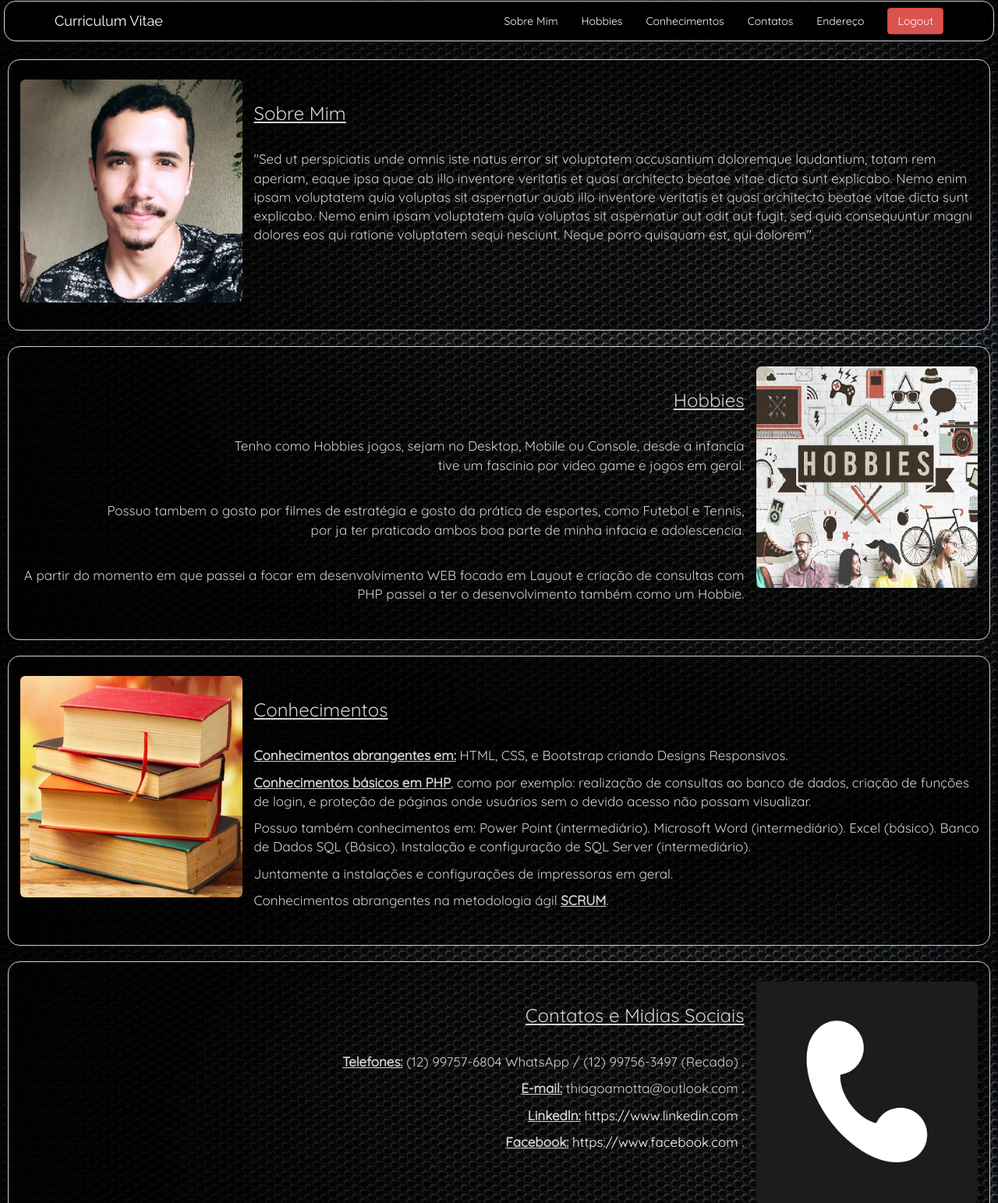
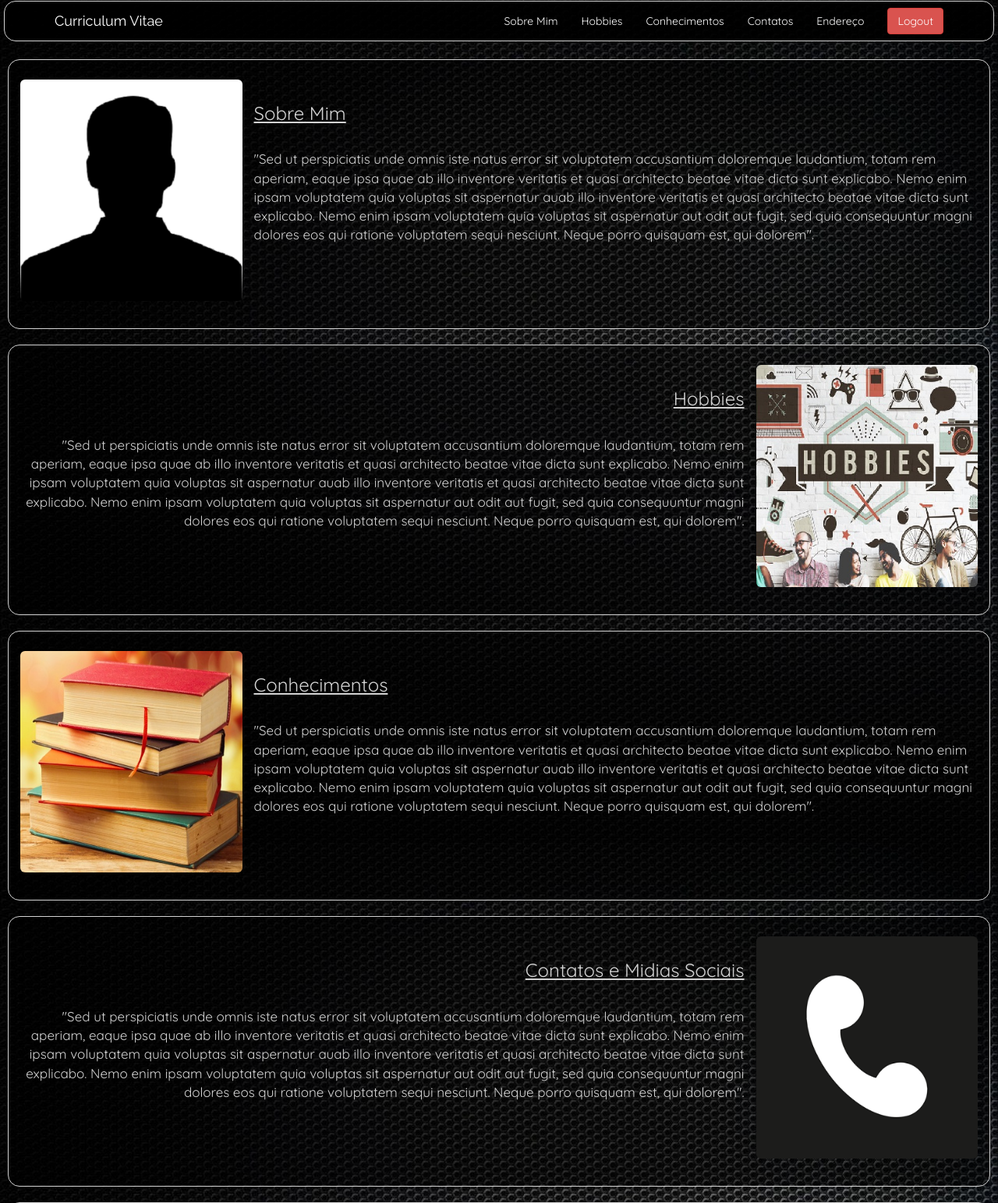
Before and after one commit to thiagoamotta/curriculumphp, a PHP site: page / in a window 1280 px wide. Shown: the top 1543 px of the page at 78% size. Run offline with PHP 8.4, Linux system fonts and the light colour scheme; the visitor is signed in with stand-in values (Sample User, id 1); some libraries are stand-ins or nearby versions.

Commit message:
Atualizacao de dados

```diff
--- a/index.php
+++ b/index.php
@@ -75,7 +75,7 @@
         <div class="row" id="sobremim">
 
         <div class="imagemTopo col-md-3">
-            <img class="img-responsive img-rounded" src="img/thiago.png"/>
+            <img class="img-responsive img-rounded" src="img/perfil.png"/>
         </div>
 
         <div class="textoTopo" >
@@ -94,8 +94,7 @@
         <div class="textoCentro" >
         <h3><u>Hobbies</u></h3>
         <br>
-        <p>Tenho como Hobbies jogos, sejam no Desktop, Mobile ou Console, desde a infancia <br> tive um fascinio por video game e jogos em geral.</p><br><p>Possuo tambem o gosto por filmes de estratégia e gosto da prática de esportes, como Futebol e Tennis, <br>por ja ter praticado ambos boa parte de minha infacia e adolescencia.</p>
-        <br><p>A partir do momento em que passei a focar em desenvolvimento WEB focado em Layout e criação de consultas com PHP passei a ter o desenvolvimento também como um Hobbie.</p>
+        "Sed ut perspiciatis unde omnis iste natus error sit voluptatem accusantium doloremque laudantium, totam rem aperiam, eaque ipsa quae ab illo inventore veritatis et quasi architecto beatae vitae dicta sunt explicabo. Nemo enim ipsam voluptatem quia voluptas sit aspernatur auab illo inventore veritatis et quasi architecto beatae vitae dicta sunt explicabo. Nemo enim ipsam voluptatem quia voluptas sit aspernatur aut odit aut fugit, sed quia consequuntur magni dolores eos qui ratione voluptatem sequi nesciunt. Neque porro quisquam est, qui dolorem".
         </div>
         </div>
 
@@ -108,11 +107,7 @@
         <div class="textoRodape" >
         <h3><u>Conhecimentos</u></h3>
         <br>
-        <p><b><u>Conhecimentos abrangentes em:</u></b> HTML, CSS, e Bootstrap criando Designs Responsivos.</p>
-        <p><b><u>Conhecimentos básicos em PHP</u></b>, como por exemplo: realização de consultas ao banco de dados, criação de funções de login, e proteção de páginas onde usuários sem o devido acesso não possam visualizar.</p>
-        <p>Possuo também conhecimentos em: Power Point (intermediário). Microsoft Word (intermediário). Excel (básico). Banco de Dados SQL (Básico). Instalação e configuração de SQL Server (intermediário).</p>
-        <p>Juntamente a instalações e configurações de impressoras em geral.</p>
-        <p>Conhecimentos abrangentes na metodologia ágil <b><u>SCRUM</u></b>.</p>
+        "Sed ut perspiciatis unde omnis iste natus error sit voluptatem accusantium doloremque laudantium, totam rem aperiam, eaque ipsa quae ab illo inventore veritatis et quasi architecto beatae vitae dicta sunt explicabo. Nemo enim ipsam voluptatem quia voluptas sit aspernatur auab illo inventore veritatis et quasi architecto beatae vitae dicta sunt explicabo. Nemo enim ipsam voluptatem quia voluptas sit aspernatur aut odit aut fugit, sed quia consequuntur magni dolores eos qui ratione voluptatem sequi nesciunt. Neque porro quisquam est, qui dolorem".
 
         </div>
         </div>
@@ -126,21 +121,20 @@
         <div class="textoContato" >
         <h3><u>Contatos e Midias Sociais</u></h3>
         <br>
-        <p><b><u>Telefones:</u></b> (12) 99757-6804 WhatsApp / (12) 99756-3497 (Recado) .</p>
-        <p><b><u>E-mail:</u></b> thiagoamotta@outlook.com .</p>
-        <p><b><u>Linkedln:</u></b> <a href="https://www.linkedin.com/in/thiago-alves-377157128">https://www.linkedin.com</a> .</p>
-        <p><b><u>Facebook:</u></b> <a href="https://www.facebook.com/thiagoalvesmotta">https://www.facebook.com</a> .</p>
+        "Sed ut perspiciatis unde omnis iste natus error sit voluptatem accusantium doloremque laudantium, totam rem aperiam, eaque ipsa quae ab illo inventore veritatis et quasi architecto beatae vitae dicta sunt explicabo. Nemo enim ipsam voluptatem quia voluptas sit aspernatur auab illo inventore veritatis et quasi architecto beatae vitae dicta sunt explicabo. Nemo enim ipsam voluptatem quia voluptas sit aspernatur aut odit aut fugit, sed quia consequuntur magni dolores eos qui ratione voluptatem sequi nesciunt. Neque porro quisquam est, qui dolorem".
         </div>
         </div>
         </div>
 
         <div class="row" id="endereco">
 
+        <!--api do google maps-->
+
         <div class="googleMaps col-md-12" >
         <div id="map">
             <script>
               function initMap() {
-                var uluru = {lat: -23.180058, lng: -45.81264139999996};
+                var uluru = {lat: -23.241917795362404, lng: -45.805976692035415};
                 var map = new google.maps.Map(document.getElementById('map'), {
                   zoom: 15,
                   center: uluru
@@ -160,13 +154,9 @@
 
         <div id="textoEndereco">
         <div class="textoEndereco" >
-        <h3>Endereço</h3>
+        <h3><u>Endereço</u></h3>
         <br>
-        &emsp; Rua: Benedito Eras. &emsp;
-        Nº 363. &emsp;
-        Bairro: Jardim Americano. &emsp;
-        São José dos Campos - SP. &emsp;
-        CEP: 12.225-070.
+        "Sed ut perspiciatis unde omnis iste natus error sit voluptatem accusantium doloremque laudantium, totam rem aperiam, eaque ipsa quae ab illo inventore veritatis et quasi architecto beatae vitae dicta sunt explicabo. Nemo enim ipsam voluptatem quia voluptas sit aspernatur auab illo inventore veritatis et quasi architecto beatae vitae dicta sunt explicabo. Nemo enim ipsam voluptatem quia voluptas sit aspernatur aut odit aut fugit, sed quia consequuntur magni dolores eos qui ratione voluptatem sequi nesciunt. Neque porro quisquam est, qui dolorem".
         </div>
         </div>
         </div>
--- a/login.php
+++ b/login.php
@@ -53,7 +53,8 @@ Usuário e/ou Senha inválidos!
         <div class="container-fluid">
         <div class="div col-sm-offset-6 col-md-offset-6 col-lg-offset-4">
             <div class="container2">
-            <img class="img-responsive img-circle" src="img/thiago.png"/>
+
+            <img class="img-responsive img-circle" src="img/perfil.png"/>
             <p>Thiago Alves - Curriculum Vitae</p>
 
             <form action="login.php" method="post">
```
Also changed, not shown: img/perfil.png (added), img/thiago.png (deleted).
